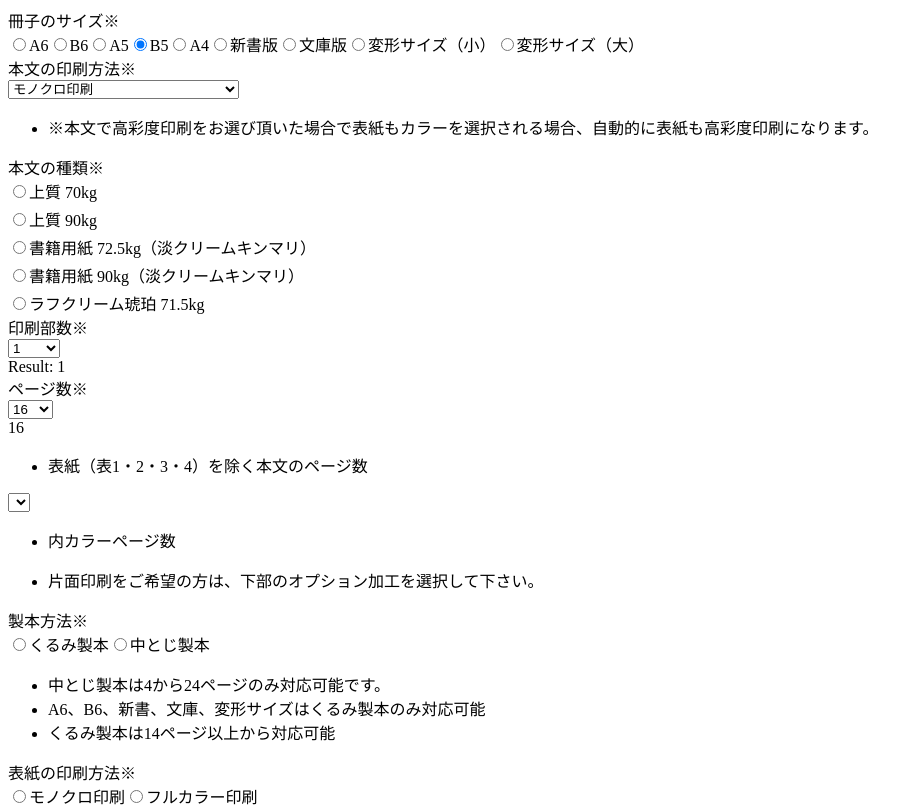
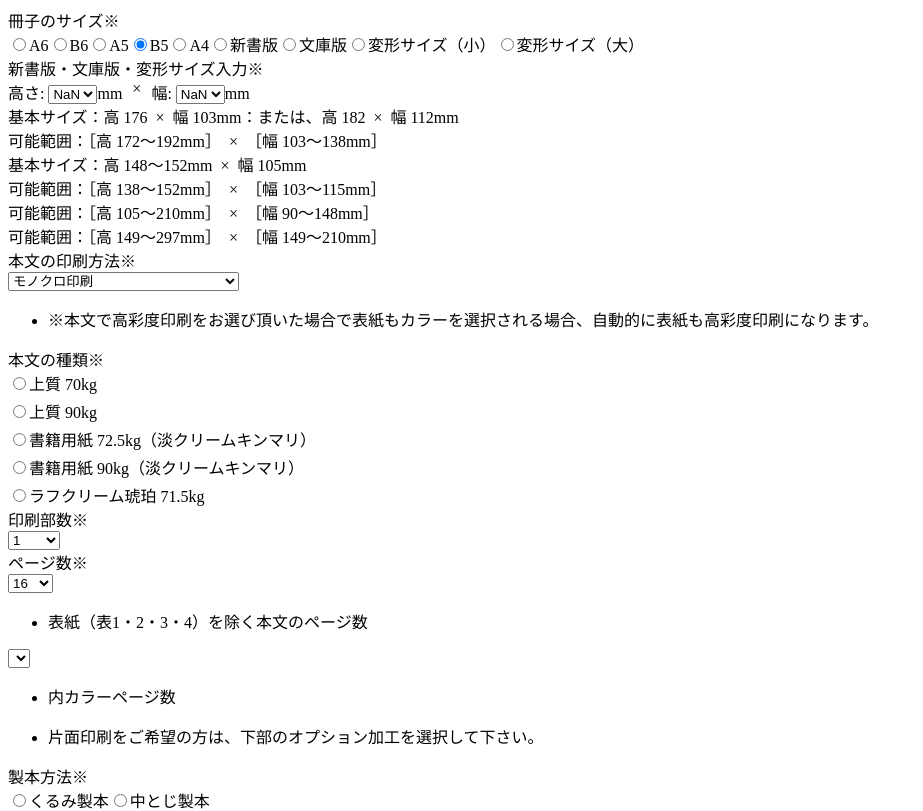
Before and after one commit to vivlio-kumihan/auto_calc, a React (Vite) app: page / in a window 1280 px wide. Shown: the top 811 px of the page, without its empty margins (0-923 px from the left). Built offline with nearby package versions, Linux system fonts and the light colour scheme.

Commit message:
edit custom trim size

```diff
--- a/src/assets/styles/pages/_AutoCalc.scss
+++ b/src/assets/styles/pages/_AutoCalc.scss
@@ -6,3 +6,8 @@
   flex-direction: column;
   gap: .25em;
 }
+
+.custom-size-input-value-wrapper {
+  display: flex;
+  gap: 10px;
+}
--- a/src/components/AutoCalc.jsx
+++ b/src/components/AutoCalc.jsx
@@ -56,15 +56,16 @@ const TEXT_PAPER_TYPE_4C_4cMono_OTHERS = corectPaperTypeToArr(
   { ...BASIC_TEXT_PAPER_TYPE, 4: "コート 110kg", 5: "マットコート 90kg",  9: "ラフクリーム琥珀 71.5kg" }
 );
 
+
 // 冊子のサイズと対応する用紙の種類
-const TRIM_SIZES_TYPES = {
+const TRIM_SIZES_TYPES_RANGE = {
   A6: {
     name: "A6",
     textPaperTypes: {
       _1C: TEXT_PAPER_TYPE_1C_A6_PocketEdition,
       _4C_MONO: TEXT_PAPER_TYPE_4C_4cMono_OTHERS,
       _4CSP: TEXT_PAPER_TYPE_1C_4cMonoSP_OTHERS,
-      _4C: TEXT_PAPER_TYPE_4C_4cMono_OTHERS,
+      _4C: TEXT_PAPER_TYPE_4C_4cMono_OTHERS
     }
   },
   B6: {
@@ -73,7 +74,7 @@ const TRIM_SIZES_TYPES = {
       _1C: TEXT_PAPER_TYPE_1C_4cMonoSP_OTHERS,
       _4C_MONO: TEXT_PAPER_TYPE_4C_4cMono_OTHERS,
       _4CSP: TEXT_PAPER_TYPE_1C_4cMonoSP_OTHERS,
-      _4C: TEXT_PAPER_TYPE_4C_4cMono_OTHERS,
+      _4C: TEXT_PAPER_TYPE_4C_4cMono_OTHERS
     }
   },
   A5: {
@@ -82,7 +83,7 @@ const TRIM_SIZES_TYPES = {
       _1C: TEXT_PAPER_TYPE_1C_4cMonoSP_OTHERS,
       _4C_MONO: TEXT_PAPER_TYPE_4C_4cMono_OTHERS,
       _4CSP: TEXT_PAPER_TYPE_1C_4cMonoSP_OTHERS ,
-      _4C: TEXT_PAPER_TYPE_4C_4cMono_OTHERS,
+      _4C: TEXT_PAPER_TYPE_4C_4cMono_OTHERS
     }
   },
   B5: {
@@ -91,7 +92,7 @@ const TRIM_SIZES_TYPES = {
       _1C: TEXT_PAPER_TYPE_1C_4cMonoSP_OTHERS,
       _4C_MONO: TEXT_PAPER_TYPE_4C_4cMono_OTHERS,
       _4CSP: TEXT_PAPER_TYPE_1C_4cMonoSP_OTHERS,
-      _4C: TEXT_PAPER_TYPE_4C_4cMono_OTHERS,
+      _4C: TEXT_PAPER_TYPE_4C_4cMono_OTHERS
     }
   },
   A4: {
@@ -109,7 +110,11 @@ const TRIM_SIZES_TYPES = {
       _1C: TEXT_PAPER_TYPE_1C_4cMonoSP_OTHERS,
       _4C_MONO: TEXT_PAPER_TYPE_4C_4cMono_OTHERS,
       _4CSP: TEXT_PAPER_TYPE_1C_4cMonoSP_OTHERS,
-      _4C: TEXT_PAPER_TYPE_4C_4cMono_OTHERS,
+      _4C: TEXT_PAPER_TYPE_4C_4cMono_OTHERS
+    },
+    customTrimSizeRange: {
+      height: [172, 192],
+      width: [103, 138]
     }
   },
   pocketEdition: {
@@ -118,7 +123,11 @@ const TRIM_SIZES_TYPES = {
       _1C: TEXT_PAPER_TYPE_1C_A6_PocketEdition,
       _4C_MONO: TEXT_PAPER_TYPE_4C_4cMono_OTHERS,
       _4CSP: TEXT_PAPER_TYPE_1C_4cMonoSP_OTHERS,
-      _4C: TEXT_PAPER_TYPE_4C_4cMono_OTHERS,
+      _4C: TEXT_PAPER_TYPE_4C_4cMono_OTHERS
+    },
+    customTrimSizeRange: {
+      height: [138, 152],
+      width: [103, 115]
     }
   },
   customSizeSm: {
@@ -127,7 +136,11 @@ const TRIM_SIZES_TYPES = {
       _1C: TEXT_PAPER_TYPES_1C_4cMonoSP_CustomSizeSmLg,
       _4C_MONO: TEXT_PAPER_TYPE_4C_CustomSizeSmLg,
       _4CSP: TEXT_PAPER_TYPES_1C_4cMonoSP_CustomSizeSmLg,
-      _4C: TEXT_PAPER_TYPE_4C_CustomSizeSmLg,
+      _4C: TEXT_PAPER_TYPE_4C_CustomSizeSmLg
+    },
+    customTrimSizeRange: {
+      height: [105, 210],
+      width: [90, 148]
     }
   },
   customSizeLg: {
@@ -136,7 +149,11 @@ const TRIM_SIZES_TYPES = {
       _1C: TEXT_PAPER_TYPES_1C_4cMonoSP_CustomSizeSmLg,
       _4C_MONO: TEXT_PAPER_TYPE_4C_CustomSizeSmLg,
       _4CSP: TEXT_PAPER_TYPES_1C_4cMonoSP_CustomSizeSmLg,
-      _4C: TEXT_PAPER_TYPE_4C_CustomSizeSmLg,
+      _4C: TEXT_PAPER_TYPE_4C_CustomSizeSmLg
+    },
+    customTrimSizeRange: {
+      height: [149, 297],
+      width: [149, 210]
     }
   }
 };
@@ -155,6 +172,7 @@ for (let i = 10; i <= 500; i += 2) {
   pageCountArr.push(i);
 }
 
+// 製本方法
 const BINDING_METHOD = ["くるみ製本", "中とじ製本"];
 
 // 表紙の印刷方法
@@ -181,23 +199,22 @@ const COVER_PAPER_TYPES_GROUP = {
 
 // 関数Reducer
 const handleRreducer = (prev, { item, payload }) => {
-  const { key, name, value } = payload;
+  const { key, name, value, customTrimSizeHight, customTrimSizeWidth } = payload;
   switch (item) {
-    case "trimSize": return { ...prev, trimSize: { id: key, name: name } };
+    case "trimSize": return {
+      ...prev,
+      trimSize: {
+        id: key,
+        name: name,
+        customTrimSizeHight: customTrimSizeHight,
+        customTrimSizeWidth: customTrimSizeWidth
+      }
+    };
     case "textPaperType": return { ...prev, textPaperType: { name: name } };
     case "textPrintingMethod": return { ...prev, textPrintingMethod: { id: key, name: name } };
-    case "printQuantity": return { ...prev, [name]: value };
-    case "pageCount": {
-      // 課題　条件分岐が必要
-      const maxColorPageCount = Math.floor(value / 2);
-      // const maxColorPageCount = Math.floor(value - 1);
-      const tmpArr = [];
-      for (let i = 1; i <= maxColorPageCount; i++) {
-        tmpArr.push(i);
-      }
-      return { ...prev, [name]: value, colorPageCountArr: tmpArr };
-    };
-    case "colorPageCount": return { ...prev, [name]: value };
+    case "printQuantity": return { ...prev, [name]: parseInt(value) };
+    case "pageCount": { return { ...prev, [name]: parseInt(value) } };
+    case "colorPageCount": return { ...prev, [name]: parseInt(value) };
     case "bindingMethod": return { ...prev, bindingMethod: name };
     case "coverPrintingMethod": return { ...prev, coverPrintingMethod: { id: key, name: name } };
     case "coverPaperType": return { ...prev, coverPaperType: { name: name } };
@@ -214,8 +231,6 @@ const AutoCalc = () => {
     textPrintingMethod: { id: "_1C", name: "モノクロ印刷" },
     printQuantity: 1,
     pageCount: 16,
-    colorPageCount: 0,
-    colorPageCountArr: [],
     coverPrintingMethod: {},
     coverPaperType: {},
   };
@@ -224,12 +239,25 @@ const AutoCalc = () => {
   const [state,  dispatch] = useReducer(handleRreducer, initState);
   console.log(state);
 
+
   // 冊子のサイズ
   const handleTrimSize = (e) => {
+    console.log(e.target.value);
+    console.log(e);
     dispatch({
       item: "trimSize",
-      payload: { key: e.target.id, name: e.target.name }
+      payload: {
+        key: e.target.id,
+        name: e.target.name,
+        customTrimSizeHight: e.target.value,
+        customTrimSizeWidth: e.target.value
+      }
     });
+  };
+
+  // 新書版・文庫版・変形サイズ入力
+  const handleCustomTrimSize = () => {
+
   };
 
   // 本文の種類
@@ -269,7 +297,7 @@ const AutoCalc = () => {
   const handleColorPageCount = (e) => {
     dispatch({
       item: "colorPageCount",
-      payload: { name: e.target.name, value: e.target.value }
+      payload: { name: "colorPageCount", value: e.target.value }
     });
   };
 
@@ -299,11 +327,77 @@ const AutoCalc = () => {
 
   // とりあえずダミーの関数
   const dummyFunc = (e) => {
-    dispatch({ dummyCount: e.target.value })
+  };
+
+  const renderCustomTrimSize = () => {
+
+    const handleHeightWidthDiff = (trimSize) => {
+      if (trimSize && trimSize.customTrimSizeRange) {
+        const range = trimSize.customTrimSizeRange;
+        return {
+            startHeight: range.height[0], heightDiff: range.height[1] - range.height[0] + 1, // 高の始点の値と差分
+            startWidth: range.width[0], widthDiff: range.width[1] - range.width[0] + 1, // 幅の始点の値と差分
+        };
+      } else {
+        return {};
+      }
+    };
+
+    const customTrimSize = TRIM_SIZES_TYPES_RANGE[state.trimSize.id] ?? null;
+    const { startHeight, heightDiff, startWidth, widthDiff } = handleHeightWidthDiff(customTrimSize);
+    const createRangeArr = (start, diff) => {
+      return Array(diff).fill().reduce((acc, _, idx) => {
+        acc.push(start + idx);
+        return acc;
+      }, []);
+    };
+
+    const HEIGHT_RANGE = createRangeArr(startHeight, heightDiff);
+    const WIDTH_RANGE = createRangeArr(startWidth, widthDiff);
+
+    return (
+      <label className="custom-size-input-value-wrapper">
+        <div>
+          <span>高さ:&nbsp;</span>
+          <select
+            id={state.trimSize.id}
+            name={state.trimSize.name}
+            onChange={handleTrimSize}
+          >
+          {
+            HEIGHT_RANGE.map((pageNum) => {
+              return(
+                <option key={pageNum} value={pageNum}>{pageNum}</option>
+              )
+            })
+          }
+          </select>
+          <span>mm</span>
+        </div>
+        <div>×</div>
+        <div>
+          <span>幅:&nbsp;</span>
+          <select
+            id={state.trimSize.id}
+            name={state.trimSize.name}
+            onChange={handleTrimSize}
+          >
+          {
+            WIDTH_RANGE.map((pageNum) => {
+              return(
+                <option key={pageNum} value={pageNum}>{pageNum}</option>
+              )
+            })
+          }
+          </select>
+          <span>mm</span>
+        </div>
+      </label>
+    )
   };
 
   const renderBindingMethodOptions = () => {
-    const pageCount = parseInt(state.pageCount);
+    const pageCount = state.pageCount;
     let method;
     let defaultMethod;
 
@@ -346,9 +440,60 @@ const AutoCalc = () => {
     ));
   };
 
+  const renderColorPageCountSelector = () => {
+    let count = state.pageCount;
+    const _4cMonoCount = count - 1;
+    const _4cMonoSpCount = Math.floor(count / 2);
+    const makeCountArr = (argCount) => {
+      if (argCount <= 0) return []; // ===演算子ではダメみたい。
+      return Array(argCount).fill().reduce((acc, _, idx) => {
+        acc.push(idx + 1);
+        return acc;
+      }, [0]);
+    };
+
+    const colorPageCountArr = state.textPrintingMethod.name === "カラー・モノクロ混在印刷" || state.textPrintingMethod.name === "カラー・モノクロ混在印刷お得ver."
+      ? state.textPrintingMethod.name === "カラー・モノクロ混在印刷"
+        ? makeCountArr(_4cMonoCount)
+        : makeCountArr(_4cMonoSpCount)
+      : state.textPrintingMethod.name === "フルカラー印刷"
+        ? count
+        : null
+    // フルカラー印刷を選択すると『count』を返し、
+    // 『count』がある場合は、uesEffectで状態を処理する。
+    useEffect(() => {
+      if (state.textPrintingMethod.name === "フルカラー印刷" && count) {
+        dispatch({
+          item: "colorPageCount",
+          payload: { name: "colorPageCount", value: count }
+        });
+      } else if (state.colorPageCount !== 0) {
+        // フルカラー印刷から他の印刷方法に切り替えたときに colorPageCount をリセット
+        dispatch({
+          item: "colorPageCount",
+          payload: { name: "colorPageCount", value: 0 }
+        });
+      }
+    }, [count, state.textPrintingMethod.name, dispatch]);
+
+    return (
+      <label>
+        <select name="colorPageCount" value={state.colorPageCount} onChange={handleColorPageCount}>
+          {
+            Array.isArray(colorPageCountArr)
+              ? colorPageCountArr.map((num) => <option key={num} value={num}>{num}</option>)
+              : null
+          }
+        </select>
+        <ul className="note">
+          <li>内カラーページ数</li>
+        </ul>
+      </label>
+    )
+  };
+
   return (
     <>
-      {/* <Example /> */}
       <div className="calc">
         {/* 冊子のサイズ */}
         <div className="calc__item-wrapper trim_size">
@@ -357,8 +502,7 @@ const AutoCalc = () => {
           </div>
           <div className="calc__content-inner">
             {
-              Object.entries(TRIM_SIZES_TYPES).map(([key, item]) => {
-                {/* {console.log(trimSize)} */}
+              Object.entries(TRIM_SIZES_TYPES_RANGE).map(([key, item]) => {
                 return (
                   <label htmlFor={key} key={key}>
                     <input
@@ -376,6 +520,21 @@ const AutoCalc = () => {
           </div>
         </div>
 
+        <div className="calc__item-wrapper custom_size">
+          <div className="calc__entry">
+            新書版・文庫版・変形サイズ入力<span>※</span>
+          </div>
+          <div className="calc__content-inner">
+            {renderCustomTrimSize()}
+          </div>
+          <div>基本サイズ：高&nbsp;176&ensp;×&ensp;幅&nbsp;103mm：または、高&nbsp;182&ensp;×&ensp;幅&nbsp;112mm</div>
+          <div>可能範囲：［高&nbsp;172～192mm］&ensp;×&ensp;［幅&nbsp;103～138mm］</div>
+          <div>基本サイズ：高&nbsp;148～152mm&ensp;×&ensp;幅&nbsp;105mm</div>
+          <div>可能範囲：［高&nbsp;138～152mm］&ensp;×&ensp;［幅&nbsp;103～115mm］</div>
+          <div>可能範囲：［高&nbsp;105～210mm］&ensp;×&ensp;［幅&nbsp;90～148mm］</div>
+          <div>可能範囲：［高&nbsp;149～297mm］&ensp;×&ensp;［幅&nbsp;149～210mm］</div>
+        </div>
+
         {/* 本文の印刷方法 */}
         {/* 方法によって可変するテキストが入る */}
         <div className="calc__item-wrapper text_printing_method">
@@ -383,7 +542,7 @@ const AutoCalc = () => {
             本文の印刷方法<span>※</span>
           </div>
           <div className="calc__content-inner">
-            <label htmlFor="">
+            <label>
               <select
                 name="textPrintingMethod"
                 value={state.textPrintingMethod.name}
@@ -421,7 +580,7 @@ const AutoCalc = () => {
             {
               state.trimSize.id &&
                 Object.values(
-                  TRIM_SIZES_TYPES[state.trimSize.id]?.textPaperTypes[state.textPrintingMethod.id] || {})
+                  TRIM_SIZES_TYPES_RANGE[state.trimSize.id]?.textPaperTypes[state.textPrintingMethod.id] || {})
                   .map((type) => {
                     return (
                       <label htmlFor={type} key={type}>
@@ -458,7 +617,7 @@ const AutoCalc = () => {
                 )
               })}
             </select>
-            <div className="result">Result: {state.printQuantity}</div>
+            {/* <div className="result">Result: {state.printQuantity}</div> */}
           </div>
         </div>
 
@@ -481,26 +640,16 @@ const AutoCalc = () => {
                 })}
               </select>
             </label>
-            <div className="result">{state.pageCount}</div>
+            {/* <div className="result">{state.pageCount}</div> */}
             <ul className="note">
               <li>表紙（表1・2・3・4）を除く本文のページ数</li>
             </ul>
-            <label htmlFor="">
-              <select name="colorPageCount" value={state.colorPageCount} onChange={handleColorPageCount}>
-                { state.colorPageCountArr.map((num) => {
-                  return(
-                    <option key={num} value={num}>{num}</option>
-                  )
-                })}
-              </select>
-              <ul className="note">
-                <li>内カラーページ数</li>
-              </ul>
-            </label>
+
+            {renderColorPageCountSelector()}
+            <ul className="note">
+              <li>片面印刷をご希望の方は、下部のオプション加工を選択して下さい。</li>
+            </ul>
           </div>
-          <ul className="note">
-            <li>片面印刷をご希望の方は、下部のオプション加工を選択して下さい。</li>
-          </ul>
         </div>
 
         {/* 製本方法 */}
--- a/src/style.css
+++ b/src/style.css
@@ -2,4 +2,9 @@
   display: flex;
   flex-direction: column;
   gap: 0.25em;
+}
+
+.custom-size-input-value-wrapper {
+  display: flex;
+  gap: 10px;
 }/*# sourceMappingURL=style.css.map */
```
Also changed, not shown: 1 other file (tests, documents, lock files or other folders).
